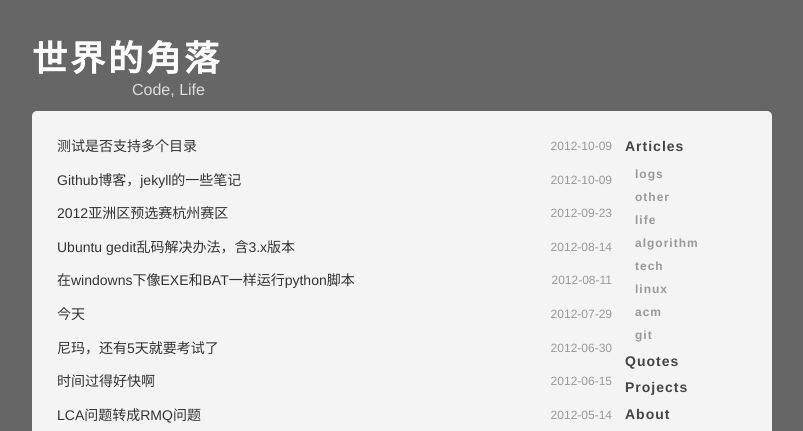
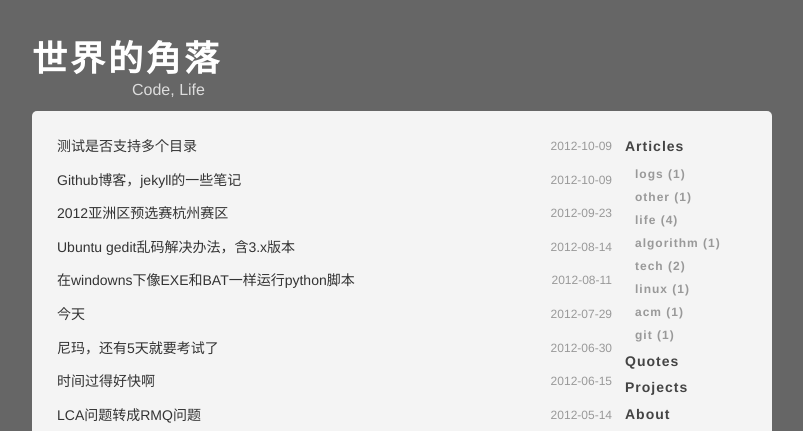
Before and after one commit to leonacwa/leonacwa.github.com, a Jekyll site: the page built from index.html, in a window 1280 px wide. Shown: the top 431 px of the page, without its empty margins (238-1041 px from the left). Built offline with Jekyll 4.4.1, drawn with Linux system fonts in a browser that asks for light colours; nearby versions of some CDN libraries; Markdown is read by kramdown in place of the engine named in the settings; the list of posts is cut into pages by our own code.

Commit message:
修改样式，希望编译能过

```diff
--- a/_layouts/category.html
+++ b/_layouts/category.html
@@ -32,7 +32,7 @@
 							<a href="#">Articles</a>
 							<ul>
 								{% for category in site.categories %}
-								<li><a href="/category/{{ category[0]  }}.html"> {{ category[0]  }}</a></li>
+								<li><a href="/category/{{ category[0]  }}.html">{{category | first}} ({{category | last | size }})</a></li>
 								{% endfor %}
 							</ul>
 						</li>
--- a/_layouts/default.html
+++ b/_layouts/default.html
@@ -32,7 +32,7 @@
 							<a href="#">Articles</a>
 							<ul>
 								{% for category in site.categories %}
-								<li><a href="/category/{{ category[0]  }}.html"> {{ category[0] }}</a></li>
+								<li><a href="/category/{{ category[0]  }}.html">{{category | first}} ({{category | last | size }})</a></li>
 								{% endfor %}
 							</ul>
 						</li>
```
